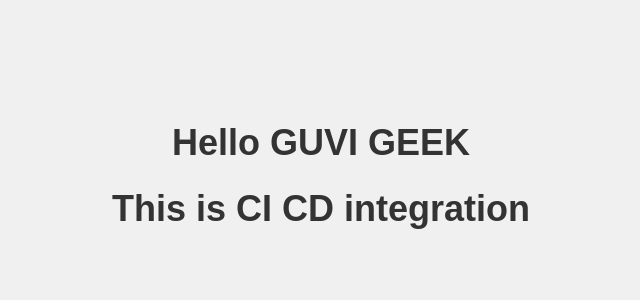
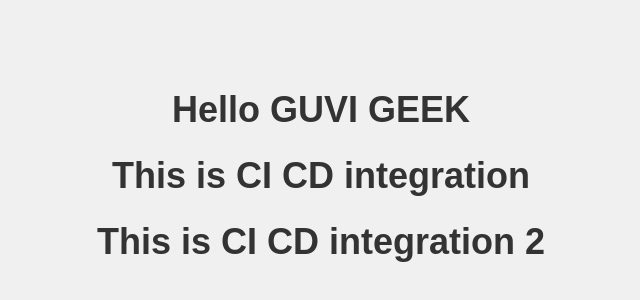
Before and after one commit to Prajaktaghogare/GUVI-PROJECT, a plain HTML site: page index.html in a window 1280 px wide. Shown: the part 224-524 px from the top of the page, without its empty margins (319-959 px from the left). Drawn offline with Linux system fonts and the light colour scheme.

Commit message:
Update index.html

```diff
--- a/index.html
+++ b/index.html
@@ -10,6 +10,7 @@
     <div class="container">
         <h1>Hello GUVI GEEK</h1>
         <h1>This is CI CD  integration</h1>
+          <h1>This is CI CD  integration 2</h1>
     </div>
 </body>
 </html>
```
